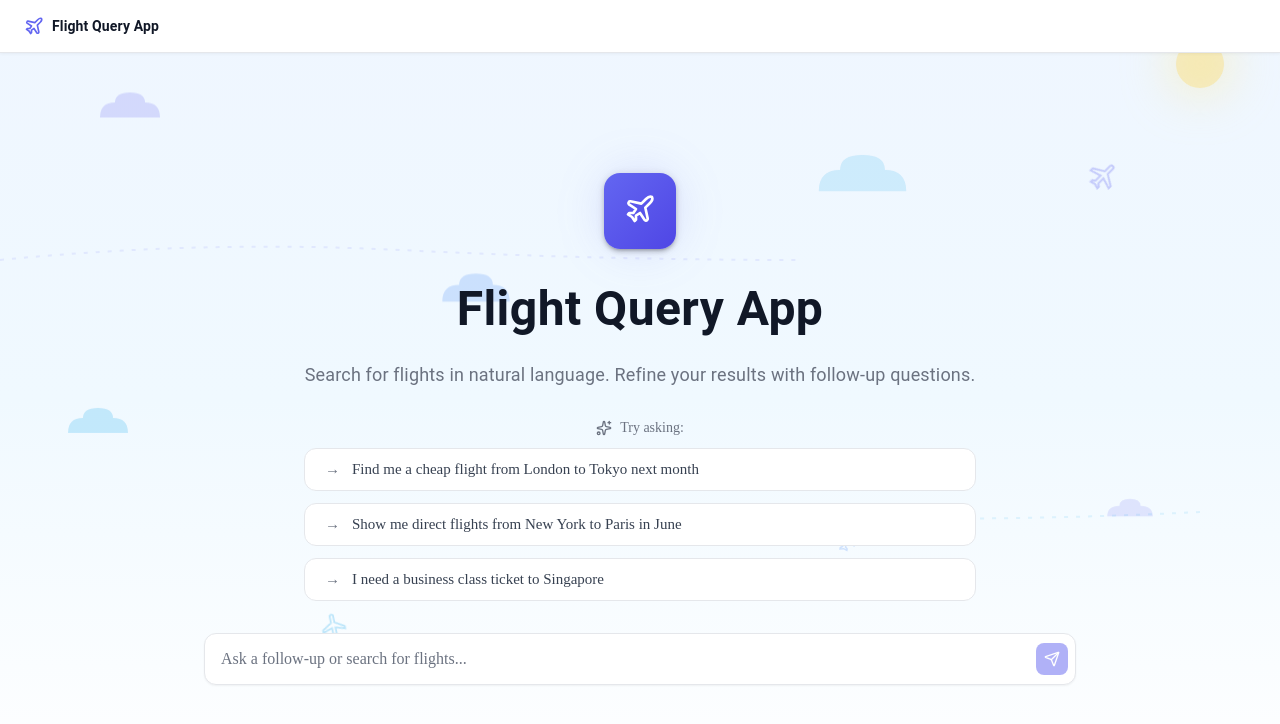
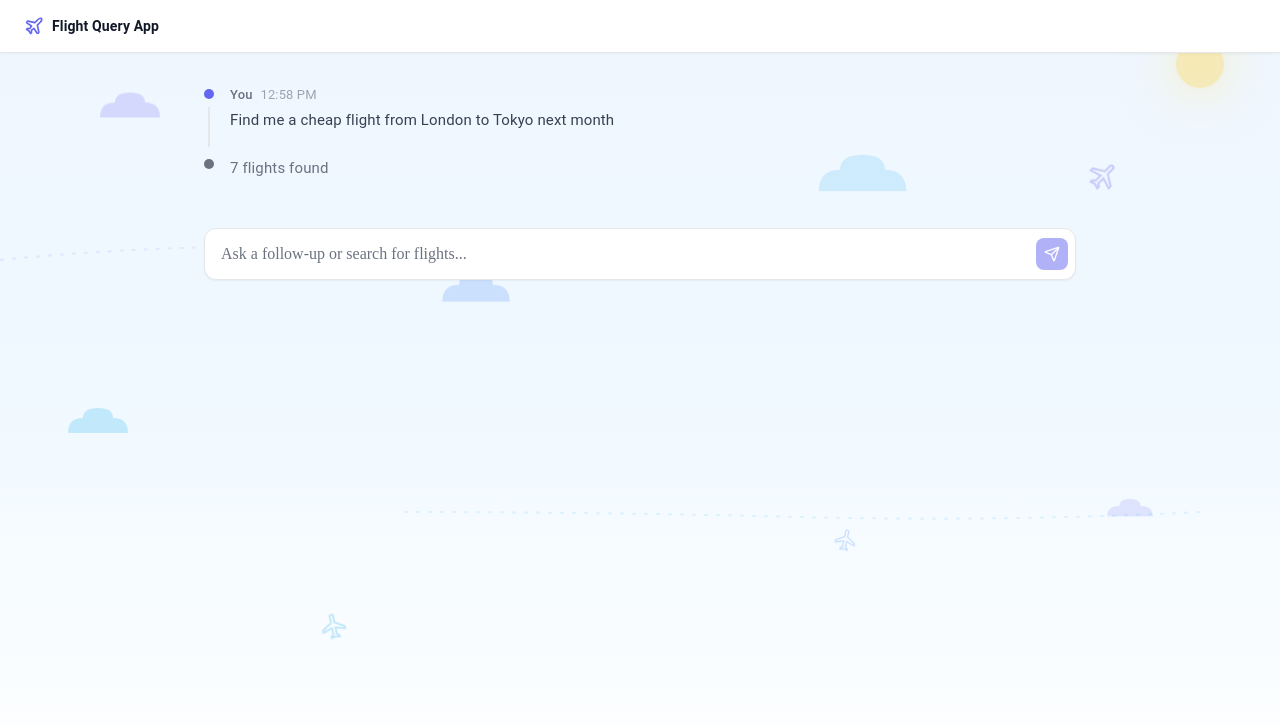
Before and after one commit to milosandrejic/flight-query-app, a Next.js app: page / in a window 1280 px wide. Shown: the top 724 px of the page. Built offline with nearby package versions, Linux system fonts and the light colour scheme; what @mui/material-nextjs would draw is missing.

Commit message:
conversation timeline

```diff
--- a/package.json
+++ b/package.json
@@ -12,6 +12,7 @@
     "@emotion/cache": "^11.14.0",
     "@emotion/react": "^11.14.0",
     "@emotion/styled": "^11.14.1",
+    "@mui/lab": "^9.0.0-beta.2",
     "@mui/material": "^9.0.0",
     "@mui/material-nextjs": "^9.0.0",
     "axios": "^1.15.0",
--- a/src/app/page.tsx
+++ b/src/app/page.tsx
@@ -1,13 +1,34 @@
 "use client";
 
 import { Box } from "@mui/material";
+
+import { ConversationMessage } from "@/types";
 
 import { Header } from "@/components/Header";
 import { ChatInput } from "@/components/ChatInput";
 import { WelcomeHero } from "@/components/WelcomeHero";
 import { BackgroundPattern } from "@/components/BackgroundPattern";
+import { ConversationTimeline } from "@/components/ConversationTimeline";
+
+// Temporary mock data — will be replaced with real state in 3.8
+const mockMessages: ConversationMessage[] = [
+  {
+    id: "user-1",
+    type: "user",
+    text: "Find me a cheap flight from London to Tokyo next month",
+    timestamp: new Date(),
+  },
+  {
+    id: "system-1",
+    type: "system",
+    text: "7 flights found",
+    timestamp: new Date(),
+  },
+];
 
 export default function Home() {
+  const hasConversation = mockMessages.length > 0;
+
   const handleQuickStart = (query: string) => {
     console.log("Quick start:", query);
   };
@@ -21,10 +42,17 @@ export default function Home() {
       <BackgroundPattern />
       <Header />
       <Box component="main" sx={{ mx: "auto", maxWidth: 920, px: 3 }}>
-        <Box sx={{ pt: 15, pb: 4 }}>
-          <WelcomeHero onQuickStart={handleQuickStart} />
-        </Box>
-        <Box sx={{ mb: 3 }}>
+        {!hasConversation && (
+          <Box sx={{ pt: 15, pb: 4 }}>
+            <WelcomeHero onQuickStart={handleQuickStart} />
+          </Box>
+        )}
+        {hasConversation && (
+          <Box sx={{ pt: 4 }}>
+            <ConversationTimeline messages={mockMessages} />
+          </Box>
+        )}
+        <Box sx={{ mb: 3, mt: hasConversation ? 3 : 0 }}>
           <ChatInput onSend={handleSend} isLoading={false} />
         </Box>
       </Box>
--- /dev/null
+++ b/src/components/ConversationTimeline.tsx
@@ -0,0 +1,80 @@
+"use client";
+
+import { motion } from "motion/react";
+
+import { Box, Typography } from "@mui/material";
+import {
+  Timeline,
+  TimelineDot,
+  TimelineItem,
+  TimelineContent,
+  TimelineConnector,
+  TimelineSeparator,
+  timelineItemClasses,
+} from "@mui/lab";
+
+import { ConversationMessage } from "@/types";
+
+interface ConversationTimelineProps {
+  messages: ConversationMessage[];
+}
+
+export function ConversationTimeline({ messages }: ConversationTimelineProps) {
+  if (messages.length === 0) {
+    return null;
+  }
+
+  return (
+    <Timeline
+      sx={{
+        p: 0,
+        m: 0,
+        [`& .${timelineItemClasses.root}:before`]: { flex: 0, padding: 0 },
+      }}
+    >
+      {messages.map((message, index) => (
+        <motion.div
+          key={message.id}
+          initial={{ opacity: 0, y: 10 }}
+          animate={{ opacity: 1, y: 0 }}
+          transition={{ duration: 0.3, delay: index * 0.1 }}
+        >
+          <TimelineItem sx={{ minHeight: "auto" }}>
+            <TimelineSeparator>
+              <TimelineDot
+                sx={{
+                  bgcolor: message.type === "user" ? "#6366f1" : "#6b7280",
+                  boxShadow: "none",
+                  width: 10,
+                  height: 10,
+                  m: 0,
+                  mt: 0.5,
+                  p: 0,
+                }}
+              />
+              {index < messages.length - 1 && (
+                <TimelineConnector sx={{ bgcolor: "#e5e7eb", my: 1 }} />
+              )}
+            </TimelineSeparator>
+
+            <TimelineContent sx={{ py: 0, pl: 2, pr: 0, pb: 3 }}>
+              {message.type === "user" ? (
+                <>
+                  <Box sx={{ display: "flex", alignItems: "center", gap: 1, mb: 0.5 }}>
+                    <Typography sx={{ fontSize: 13, fontWeight: 500, color: "#6b7280" }}>You</Typography>
+                    <Typography sx={{ fontSize: 13, color: "#9ca3af" }}>
+                      {message.timestamp.toLocaleTimeString([], { hour: "2-digit", minute: "2-digit" })}
+                    </Typography>
+                  </Box>
+                  <Typography sx={{ fontSize: 15, color: "#374151" }}>{message.text}</Typography>
+                </>
+              ) : (
+                <Typography sx={{ fontSize: 15, color: "#6b7280", pt: 0.25 }}>{message.text}</Typography>
+              )}
+            </TimelineContent>
+          </TimelineItem>
+        </motion.div>
+      ))}
+    </Timeline>
+  );
+}
```
Also changed, not shown: 2 other files (tests, documents, lock files or other folders).
